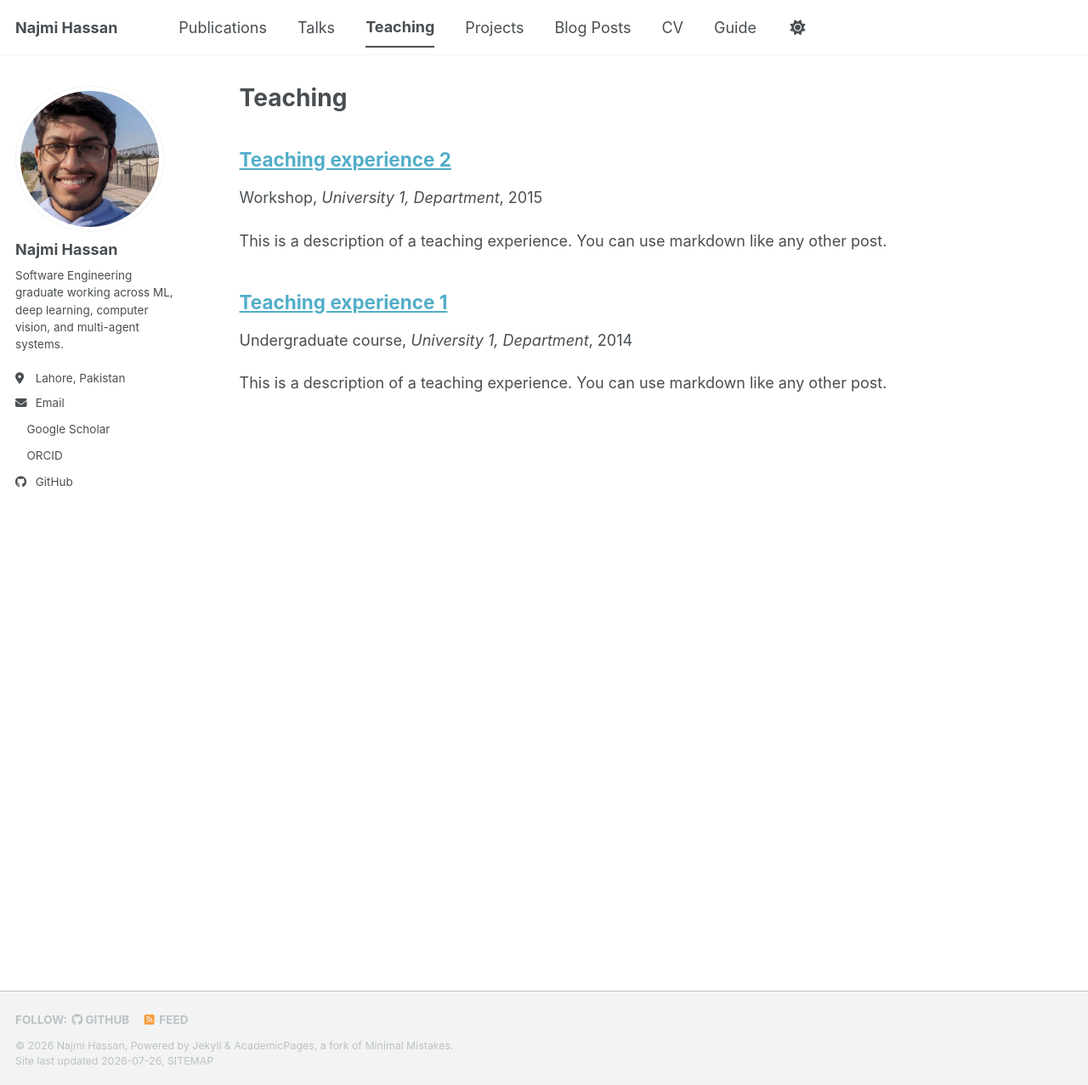
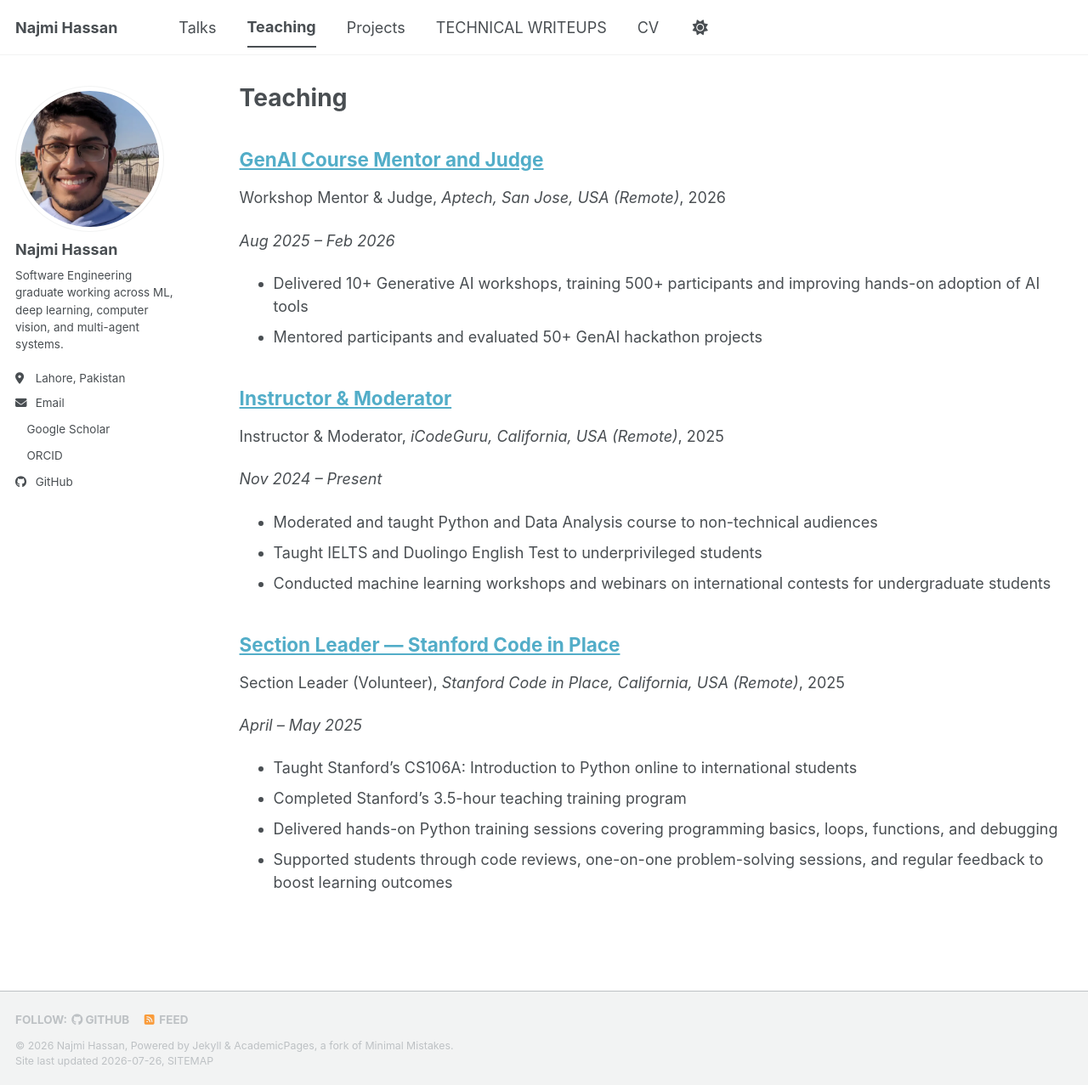
Before and after one commit to NajmiHassan/NajmiHassan.github.io, a Jekyll site: the page built from _pages/teaching.html, in a window 1280 px wide and 1277 px high. Shown: the whole window at 85% size. Built offline with Jekyll 4.4.1, drawn with Linux system fonts in a browser that asks for light colours; a style sheet for code colours, icons or effects is not loaded.

Commit message:
Restructure nav, CV, teaching; remove Publications and Guide
- Remove the Publications page, its collection/defaults, and the sample
  papers; drop the Publications and Guide items from the nav.
- Rename the Blog Posts page/nav to "Technical Writeups" and add the
  Zenodo preprint citation to it.
- Replace the template CV with real content: education, experience,
  volunteer work, technical skills, and preprints.
- Replace the sample teaching items with three real entries (Aptech
  GenAI, iCodeGuru, Stanford Code in Place).

Co-Authored-By: Claude Opus 4.8 <noreply@anthropic.com>

```diff
--- a/_config.yml
+++ b/_config.yml
@@ -224,9 +224,6 @@ collections:
   teaching:
     output: true
     permalink: /:collection/:path/
-  publications:
-    output: true
-    permalink: /:collection/:path/
   projects:
     output: true
     permalink: /:collection/:path/
@@ -259,15 +256,6 @@ defaults:
   - scope:
       path: ""
       type: teaching
-    values:
-      layout: single
-      author_profile: true
-      share: true
-      comments: true
-  # _publications
-  - scope:
-      path: ""
-      type: publications
     values:
       layout: single
       author_profile: true
--- a/_data/navigation.yml
+++ b/_data/navigation.yml
@@ -8,9 +8,6 @@
 #      Markdown formatted page while the second is generated using JSON.
 
 main:
-  - title: "Publications"
-    url: /publications/
-
   - title: "Talks"
     url: /talks/
 
@@ -20,7 +17,7 @@ main:
   - title: "Projects"
     url: /projects/
 
-  - title: "Blog Posts"
+  - title: "TECHNICAL WRITEUPS"
     url: /year-archive/
 
   - title: "CV"
@@ -28,6 +25,3 @@ main:
 
   # - title: "CV"
   #   url: /cv-json/
-
-  - title: "Guide"
-    url: /markdown/
--- a/_pages/cv.md
+++ b/_pages/cv.md
@@ -11,54 +11,47 @@ redirect_from:
 
 Education
 ======
-* Ph.D in Version Control Theory, GitHub University, 2018 (expected)
-* M.S. in Jekyll, GitHub University, 2014
-* B.S. in GitHub, GitHub University, 2012
+**Minhaj University**, Lahore, Pakistan
+BS Software Engineering, Oct 2020 – Oct 2024
+CGPA: 3.67/4.00
 
-Work experience
+Experience
 ======
-* Spring 2024: Academic Pages Collaborator
-  * GitHub University
-  * Duties includes: Updates and improvements to template
-  * Supervisor: The Users
+**GenAI Course Mentor and Judge**, Aug 2025 – Feb 2026
+*Aptech, San Jose, USA (Remote)*
+* Delivered 10+ Generative AI workshops, training 500+ participants and improving hands-on adoption of AI tools
+* Mentored participants and evaluated 50+ GenAI hackathon projects
 
-* Fall 2015: Research Assistant
-  * GitHub University
-  * Duties included: Merging pull requests
-  * Supervisor: Professor Hub
+**Instructor & Moderator**, Nov 2024 – Present
+*iCodeGuru, California, USA (Remote)*
+* Moderated and taught Python and Data Analysis course to non-technical audiences
+* Taught IELTS and Duolingo English Test to underprivileged students
+* Conducted machine learning workshops and webinars on international contests for undergraduate students
 
-* Summer 2015: Research Assistant
-  * GitHub University
-  * Duties included: Tagging issues
-  * Supervisor: Professor Git
+**Jr. Systems Engineer**
+*IREG-IT*
+* Developed VOIP-based communication system using Asterisk on Linux, enabling real-time conference calling
+* Automated system configuration and monitoring scripts in Python, reducing manual intervention by 50%
 
-Skills
+Volunteer Work
 ======
-* Skill 1
-* Skill 2
-  * Sub-skill 2.1
-  * Sub-skill 2.2
-  * Sub-skill 2.3
-* Skill 3
+**Stanford Code in Place** — Section Leader, April – May 2025
+*California, USA (Remote)*
+* Taught Stanford's CS106A: Introduction to Python online to international students
+* Completed Stanford's 3.5-hour teaching training program
+* Delivered hands-on Python training sessions covering programming basics, loops, functions, and debugging
+* Supported students through code reviews, one-on-one problem-solving sessions, and regular feedback to boost learning outcomes
 
-Publications
+Technical Skills
 ======
-  <ul>{% for post in site.publications reversed %}
-    {% include archive-single-cv.html %}
-  {% endfor %}</ul>
+* **Programming Languages:** Python, JavaScript
+* **ML/DL Frameworks:** TensorFlow, Keras, PyTorch, Scikit-learn, Hugging Face
+* **AI/ML:** Supervised Learning, Anomaly Detection, LLM Fine-tuning, NLP, Feature Engineering
+* **Frontend/UI:** Streamlit, HTML5, CSS3, Tailwind CSS
+* **Web Frameworks:** FastAPI, Django, Express.js
+* **DevOps & Version Control:** Git, GitHub, Docker
+* **Database Systems:** MySQL, PostgreSQL, Firebase
 
-Talks
+Preprints & Technical Writeups
 ======
-  <ul>{% for post in site.talks reversed %}
-    {% include archive-single-talk-cv.html  %}
-  {% endfor %}</ul>
-
-Teaching
-======
-  <ul>{% for post in site.teaching reversed %}
-    {% include archive-single-cv.html %}
-  {% endfor %}</ul>
-
-Service and leadership
-======
-* Currently signed in to 43 different slack teams
+Hassan, N. (2026). A Comparison of Prompting Strategies for Text-to-SQL Generation on the Spider Benchmark. Zenodo. [https://doi.org/10.5281/zenodo.21403260](https://doi.org/10.5281/zenodo.21403260)
--- a/_pages/year-archive.html
+++ b/_pages/year-archive.html
@@ -1,13 +1,17 @@
 ---
 layout: archive
 permalink: /year-archive/
-title: "Blog posts"
+title: "Technical Writeups"
 author_profile: true
 redirect_from:
   - /wordpress/blog-posts/
 ---
 
 {% include base_path %}
+
+<h2 id="preprints">Preprints &amp; Technical Writeups</h2>
+<p>Hassan, N. (2026). A Comparison of Prompting Strategies for Text-to-SQL Generation on the Spider Benchmark. Zenodo. <a href="https://doi.org/10.5281/zenodo.21403260">https://doi.org/10.5281/zenodo.21403260</a></p>
+
 {% capture written_year %}'None'{% endcapture %}
 {% for post in site.posts %}
   {% capture year %}{{ post.date | date: '%Y' }}{% endcapture %}
--- a/_teaching/2014-spring-teaching-1.md
+++ /dev/null
@@ -1,20 +0,0 @@
----
-title: "Teaching experience 1"
-collection: teaching
-type: "Undergraduate course"
-permalink: /teaching/2014-spring-teaching-1
-venue: "University 1, Department"
-date: 2014-01-01
-location: "City, Country"
----
-
-This is a description of a teaching experience. You can use markdown like any other post.
-
-Heading 1
-======
-
-Heading 2
-======
-
-Heading 3
-======
--- a/_teaching/2015-spring-teaching-2.md
+++ /dev/null
@@ -1,20 +0,0 @@
----
-title: "Teaching experience 2"
-collection: teaching
-type: "Workshop"
-permalink: /teaching/2015-spring-teaching-1
-venue: "University 1, Department"
-date: 2015-01-01
-location: "City, Country"
----
-
-This is a description of a teaching experience. You can use markdown like any other post.
-
-Heading 1
-======
-
-Heading 2
-======
-
-Heading 3
-======
--- /dev/null
+++ b/_teaching/2025-05-01-stanford-code-in-place.md
@@ -0,0 +1,23 @@
+---
+title: "Section Leader — Stanford Code in Place"
+collection: teaching
+type: "Section Leader (Volunteer)"
+permalink: /teaching/stanford-code-in-place
+venue: "Stanford Code in Place, California, USA (Remote)"
+date: 2025-05-01
+location: "California, USA (Remote)"
+excerpt: |
+  *April – May 2025*
+
+  - Taught Stanford's CS106A: Introduction to Python online to international students
+  - Completed Stanford's 3.5-hour teaching training program
+  - Delivered hands-on Python training sessions covering programming basics, loops, functions, and debugging
+  - Supported students through code reviews, one-on-one problem-solving sessions, and regular feedback to boost learning outcomes
+---
+
+*April – May 2025*
+
+- Taught Stanford's CS106A: Introduction to Python online to international students
+- Completed Stanford's 3.5-hour teaching training program
+- Delivered hands-on Python training sessions covering programming basics, loops, functions, and debugging
+- Supported students through code reviews, one-on-one problem-solving sessions, and regular feedback to boost learning outcomes
--- /dev/null
+++ b/_teaching/2025-12-01-icodeguru.md
@@ -0,0 +1,21 @@
+---
+title: "Instructor & Moderator"
+collection: teaching
+type: "Instructor & Moderator"
+permalink: /teaching/icodeguru
+venue: "iCodeGuru, California, USA (Remote)"
+date: 2025-12-01
+location: "California, USA (Remote)"
+excerpt: |
+  *Nov 2024 – Present*
+
+  - Moderated and taught Python and Data Analysis course to non-technical audiences
+  - Taught IELTS and Duolingo English Test to underprivileged students
+  - Conducted machine learning workshops and webinars on international contests for undergraduate students
+---
+
+*Nov 2024 – Present*
+
+- Moderated and taught Python and Data Analysis course to non-technical audiences
+- Taught IELTS and Duolingo English Test to underprivileged students
+- Conducted machine learning workshops and webinars on international contests for undergraduate students
--- /dev/null
+++ b/_teaching/2026-02-01-genai-aptech.md
@@ -0,0 +1,19 @@
+---
+title: "GenAI Course Mentor and Judge"
+collection: teaching
+type: "Workshop Mentor & Judge"
+permalink: /teaching/genai-aptech
+venue: "Aptech, San Jose, USA (Remote)"
+date: 2026-02-01
+location: "San Jose, USA (Remote)"
+excerpt: |
+  *Aug 2025 – Feb 2026*
+
+  - Delivered 10+ Generative AI workshops, training 500+ participants and improving hands-on adoption of AI tools
+  - Mentored participants and evaluated 50+ GenAI hackathon projects
+---
+
+*Aug 2025 – Feb 2026*
+
+- Delivered 10+ Generative AI workshops, training 500+ participants and improving hands-on adoption of AI tools
+- Mentored participants and evaluated 50+ GenAI hackathon projects
```
Also changed, not shown: _pages/publications.html (deleted, +0 -33 lines), _publications/2009-10-01-paper-title-number-1.md (deleted, +0 -14 lines), _publications/2010-10-01-paper-title-number-2.md (deleted, +0 -14 lines), _publications/2015-10-01-paper-title-number-3.md (deleted, +0 -14 lines), _publications/2024-02-17-paper-title-number-4.md (deleted, +0 -13 lines), _publications/2025-06-08-paper-title-number-5.md (deleted, +0 -13 lines).
